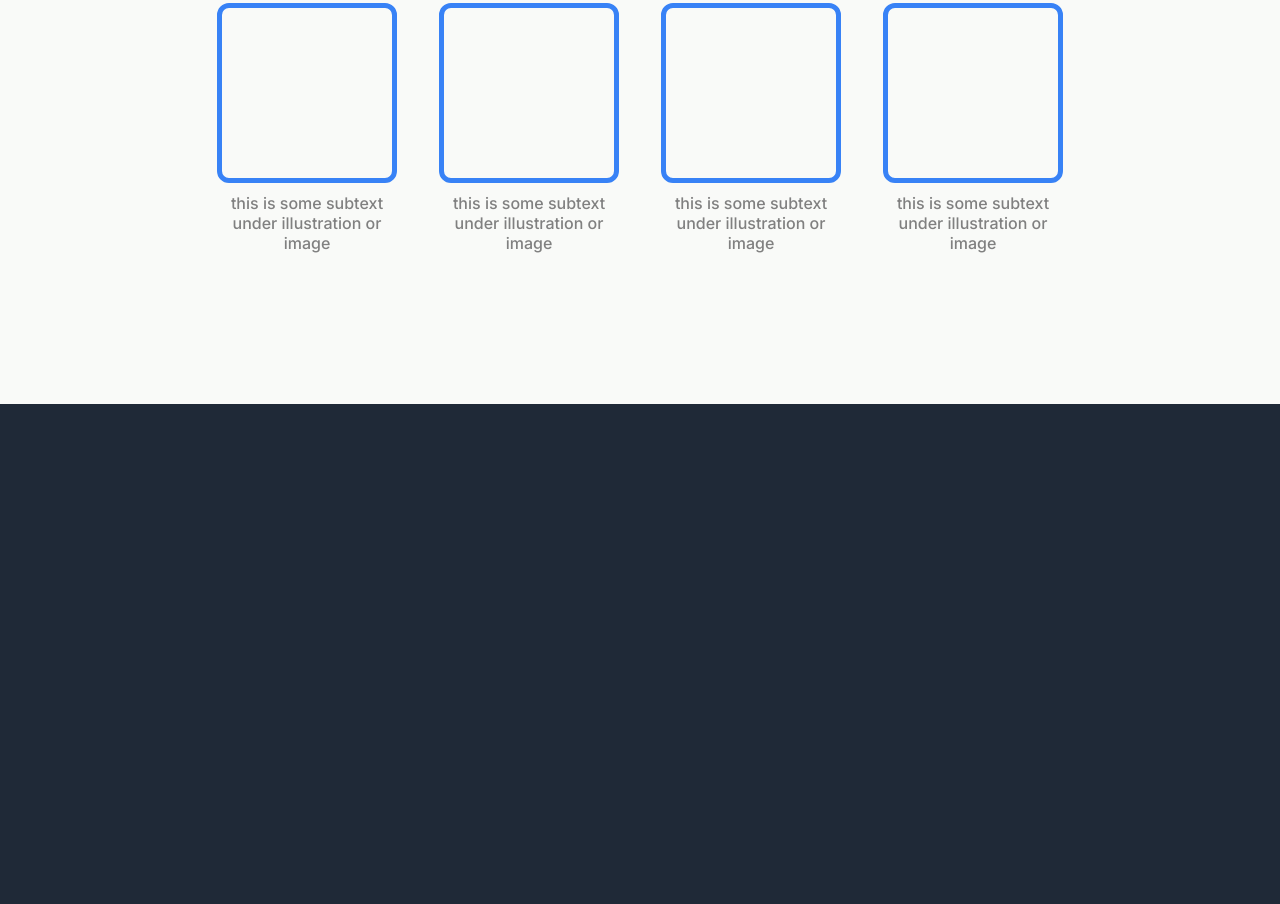
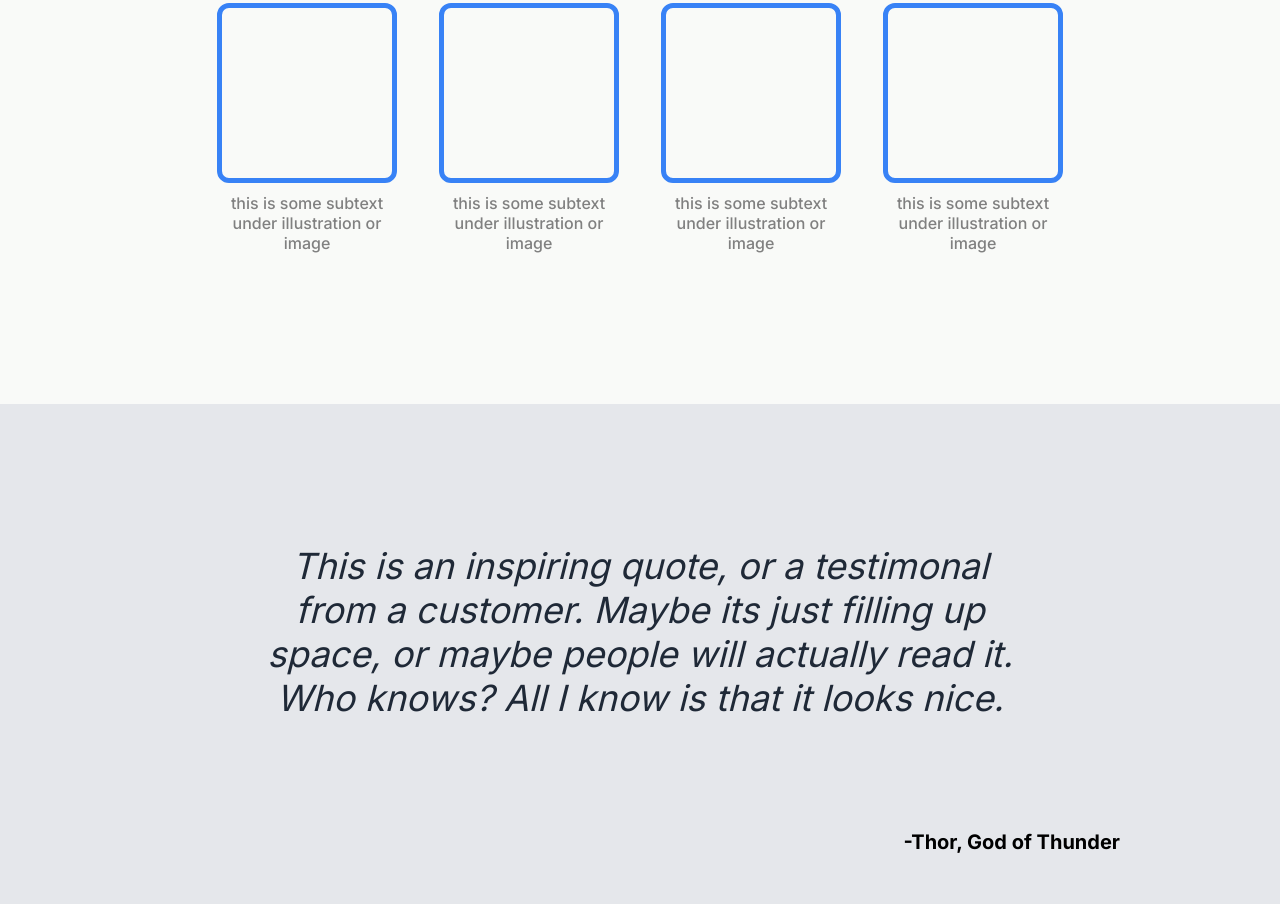
Before and after one commit to bharadwaja2711/Landing-Page, a plain HTML site: page index.html in a window 1280 px wide. Shown: the part 811-1715 px from the top of the page. Before the commit the page ends 1215 px from the top, so only its background shows below. Drawn offline with Linux system fonts and the light colour scheme.

Commit message:
Quote Section
Added and Styled Quote Section

```diff
--- a/index.html
+++ b/index.html
@@ -64,5 +64,15 @@
             </div>
         </div>
     </div>
+    <div class="quote-wrap">
+        <div class="quote">
+            <i>
+                This is an inspiring quote, or a testimonal from a customer. Maybe its just filling up space, or maybe people will actually read it. Who knows? All I know is that it looks nice.
+            </i>
+        </div>
+        <div class="author">
+            <b>-Thor, God of Thunder</b>
+        </div>
+    </div>
 </body>
 </html>
--- a/style.css
+++ b/style.css
@@ -145,3 +145,32 @@ button:hover {
     color: grey;
     font-weight: 500;
 }
+
+.quote-wrap {
+    display: flex;
+    flex-direction: column;
+    align-items: center;
+    justify-content: center;
+    background-color: #e5e7eb;
+    height: 500px;
+    margin-top: 0px;
+}
+
+.quote {
+    display: flex;
+    text-align: center;
+    padding: 100px;
+    max-width: 950px;
+    font-size: 36px;
+    font-weight: 300;
+    color: #1f2937;
+}
+
+.author {
+    text-align: right;
+    padding: 10px;
+    width: 100%;
+    box-sizing: border-box;
+    margin-right: 300px;
+    font-size: 20px;
+}
```
